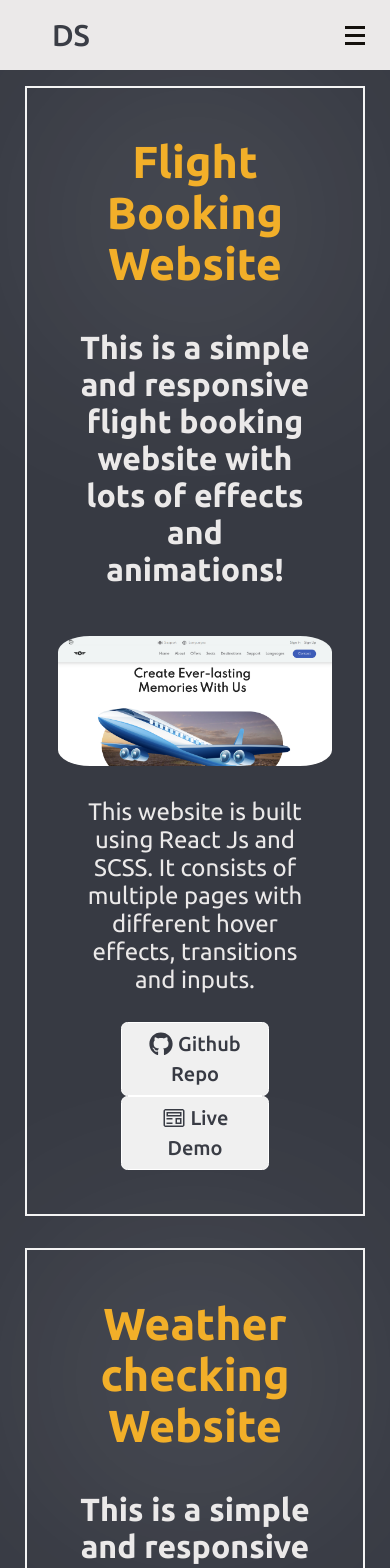
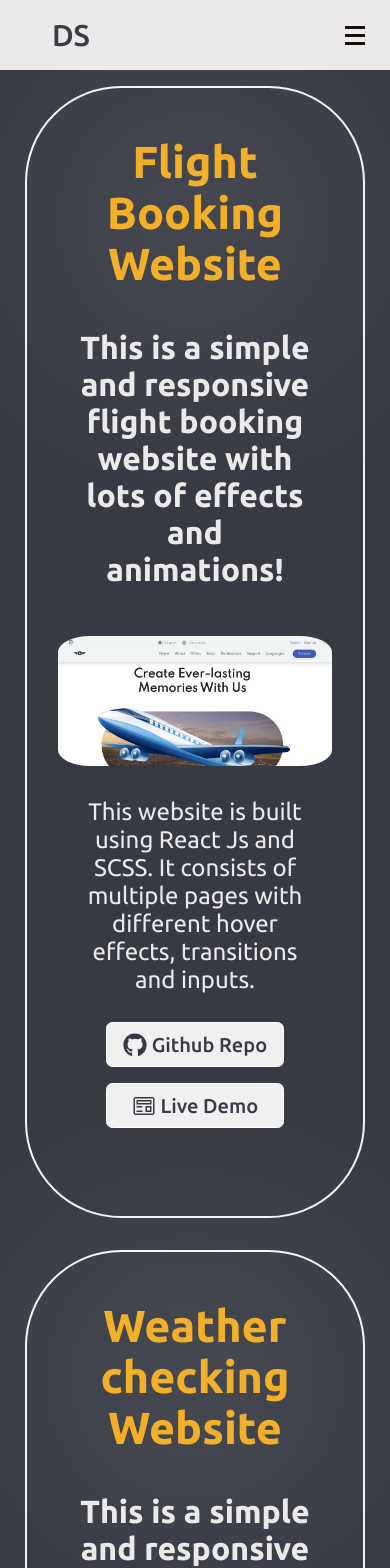
Before and after one commit to devashishsoni98/my-portfolio, a React (Create React App) app: page /projects in a window 390 px wide. Shown: the top 1568 px of the page. Built offline with nearby package versions, Linux system fonts and the light colour scheme.

Commit message:
project page responsive changes

```diff
--- a/src/components/Projects/projects.jsx
+++ b/src/components/Projects/projects.jsx
@@ -24,7 +24,7 @@ const Projects = () => {
 
       <section>
         <div className="p-div">
-        <h1>Simple HTML Portfolio</h1>
+        <h1><span className="def-col">Simple HTML Portfolio</span></h1>
         <h2>This is a simple HTML Portfolio page!</h2>
         <img
           className="p-img"
--- a/src/index.css
+++ b/src/index.css
@@ -625,6 +625,7 @@ body {
 .projects .p-div {
   border: 2px solid rgb(244, 244, 244);
   height: auto;
+  border-radius: 6rem;
   width: 85%;
   box-sizing: content-box;
   transition: 0.2s ease;
@@ -757,4 +758,17 @@ body {
   .projects .p-div h2 {
     margin-top: 0;
   }
+  .projects .p-div .b-div > button, .s-btn {
+    font-size: 1rem;
+    font-weight: 400;
+    padding: 0.4rem 1rem;
+    margin-bottom: 1rem;
+    text-decoration: none;
+    transition: 0.25s ease;
+    text-wrap: nowrap;
+  }
+  .projects .p-div .b-div {
+    justify-content: center;
+    display: grid;
+  }
 }/*# sourceMappingURL=index.css.map */
--- a/src/index.scss
+++ b/src/index.scss
@@ -637,6 +637,7 @@ body {
   .p-div {
     border: 2px solid rgb(244, 244, 244);
     height: auto;
+    border-radius: 6rem;
     width: 85%;
     box-sizing: content-box;
     transition: .2s ease;
@@ -769,6 +770,20 @@ body {
   .projects .p-div h2 {
     margin-top: 0;
   }
+
+  .projects .p-div .b-div > button, .s-btn{
+    font-size: 1rem;
+    font-weight: 400;
+    padding: 0.4rem 1rem;
+    margin-bottom: 1rem;
+    text-decoration: none;
+    transition: 0.25s ease;
+    text-wrap: nowrap;
+}
+.projects .p-div .b-div{
+  justify-content: center;
+  display: grid;
+}
 }
 
 //PROJECTS SECTION END ========================================================>
```
Also changed, not shown: 1 other file (tests, documents, lock files or other folders).
